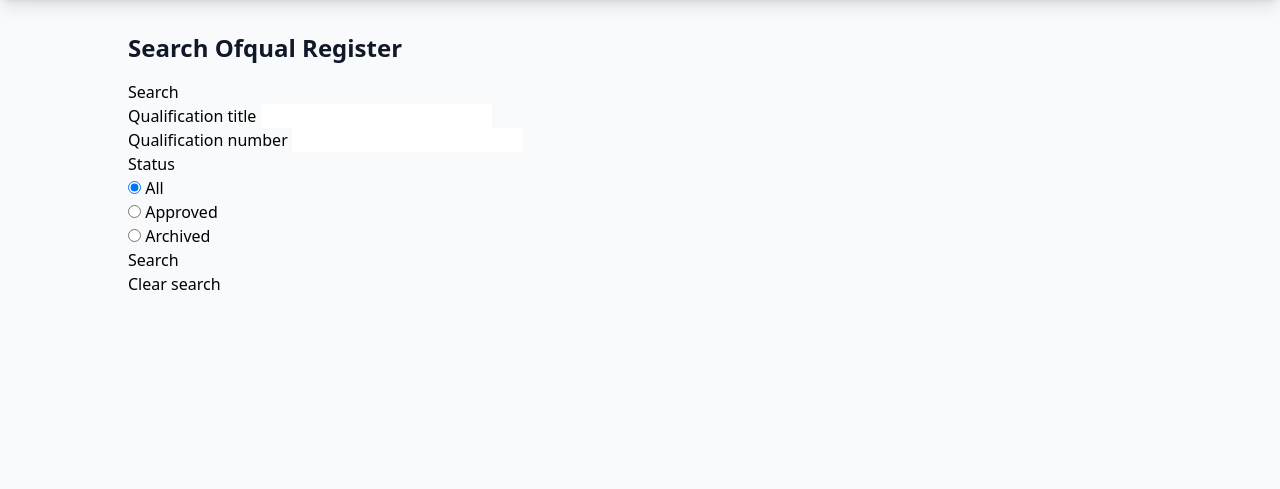
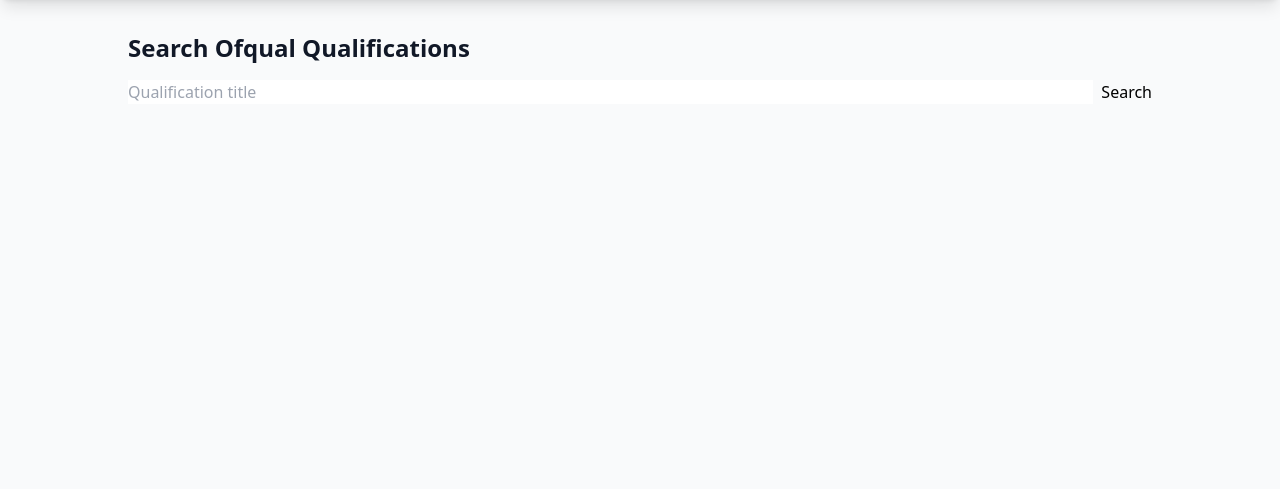
Before and after one commit to ragpark/educational-kyc, a FastAPI app: page /ofqual/search in a window 1280 px wide. Shown: the part 64-553 px from the top of the page. Run offline with FastAPI, Linux system fonts and the light colour scheme; some libraries are stand-ins or nearby versions.

Commit message:
Refine Ofqual search to Pearson-only and clean up docs

```diff
--- a/app/main.py
+++ b/app/main.py
@@ -1399,22 +1399,16 @@ async def validate_ukprn_endpoint(ukprn: str):
 
 
 @app.get("/ofqual/search", response_class=HTMLResponse)
-async def ofqual_search(
-    request: Request,
-    Title: Optional[str] = None,
-    Num: Optional[str] = None,
-    Status: Optional[str] = None,
-):
+async def ofqual_search(request: Request, Title: Optional[str] = None):
     """Search the Ofqual Register for qualifications.
 
-    Only the qualification title field is currently used to query the Ofqual
-    API. The remaining filter parameters are accepted for future use.
+    The query is limited to Pearson Education qualifications that are
+    available to learners.
     """
     client = OfqualQualificationsClient()
     qualifications: List[Dict] = []
 
     if Title:
-        # Restrict qualifications to Pearson Education and those available to learners
         qualifications = await client.search(course=Title)
 
     return templates.TemplateResponse(
@@ -1422,8 +1416,6 @@ async def ofqual_search(
         {
             "request": request,
             "Title": Title,
-            "Num": Num,
-            "Status": Status,
             "qualifications": qualifications,
         },
     )
--- a/templates/ofqual_search.html
+++ b/templates/ofqual_search.html
@@ -2,68 +2,12 @@
 {% block title %}Ofqual Search{% endblock %}
 {% block content %}
 <div class="max-w-5xl mx-auto">
-    <h2 class="text-2xl font-semibold text-gray-900 mb-4">Search Ofqual Register</h2>
-    <form method="get" action="/ofqual/search">
-        <div class="govuk-grid-column-one-third govuk-!-margin-bottom-5">
-            <div class="searchForm">
-                <h2 class="govuk-heading-m">Search</h2>
-
-                <!-- Qualification title -->
-                <div class="govuk-form-group ">
-                    <label class="govuk-label govuk-!-font-weight-bold" for="Title">Qualification title</label>
-                    <input class="govuk-input js-searchfield " type="text" id="Title" maxlength="150" name="Title" value="{{ Title or '' }}">
-                </div>
-
-                <!-- Qualification number -->
-                <div class="govuk-form-group ">
-                    <label class="govuk-label govuk-!-font-weight-bold" for="Num">Qualification number</label>
-                    <input class="govuk-input js-searchfield " type="text" id="Num" maxlength="10" name="Num" value="{{ Num or '' }}">
-                </div>
-
-                <!-- Status radio buttons -->
-                <div class="govuk-form-group">
-                    <fieldset class="govuk-fieldset">
-                        <legend class="govuk-fieldset__legend govuk-fieldset__legend--s">
-                            <span class="govuk-fieldset__heading">
-                                Status
-                            </span>
-                        </legend>
-                        <div class="govuk-radios govuk-radios--small">
-                            <div class="govuk-radios__item">
-                                <label>
-                                    <input value="All" type="radio" class="govuk-radios__input" name="Status" {% if Status == 'All' or not Status %}checked="checked"{% endif %}>
-                                    <span class="govuk-label govuk-radios__label">All</span>
-                                </label>
-                            </div>
-                            <div class="govuk-radios__item">
-                                <label>
-                                    <input value="Approved" type="radio" class="govuk-radios__input" name="Status" {% if Status == 'Approved' %}checked="checked"{% endif %}>
-                                    <span class="govuk-label govuk-radios__label">Approved</span>
-                                </label>
-                            </div>
-                            <div class="govuk-radios__item">
-                                <label>
-                                    <input value="Archived" type="radio" class="govuk-radios__input" name="Status" {% if Status == 'Archived' %}checked="checked"{% endif %}>
-                                    <span class="govuk-label govuk-radios__label">Archived</span>
-                                </label>
-                            </div>
-                        </div>
-                    </fieldset>
-                </div>
-
-                <!-- Qualification offer -->
-                <!-- Additional filter fields omitted for brevity -->
-
-                <input class="govuk-button js-searchfield js-submit" type="submit" value="Search">
-                <br>
-                <a class="govuk-link" href="/Search">Clear search</a>
-            </div>
-        </div>
+  <h2 class="text-2xl font-semibold text-gray-900 mb-4">Search Ofqual Qualifications</h2>
+  <form method="get" action="/ofqual/search" class="mb-8 flex gap-2">
+    <input class="govuk-input flex-1" type="text" id="Title" name="Title" placeholder="Qualification title" value="{{ Title or '' }}">
+    <button class="govuk-button" type="submit">Search</button>
   </form>
-
   {% if qualifications %}
-    <div class="space-y-10">
-        <h3 class="text-xl font-semibold mb-2">Qualifications</h3>
   <div class="overflow-x-auto">
     <table class="min-w-full divide-y divide-gray-200 bg-white shadow rounded-lg overflow-hidden">
       <thead class="bg-gray-50">
@@ -84,7 +28,6 @@
       </tbody>
     </table>
   </div>
-    </div>
   {% endif %}
 </div>
 {% endblock %}
```
Also changed, not shown: readme.md. Lines whose indentation alone changed are shown as unchanged.
